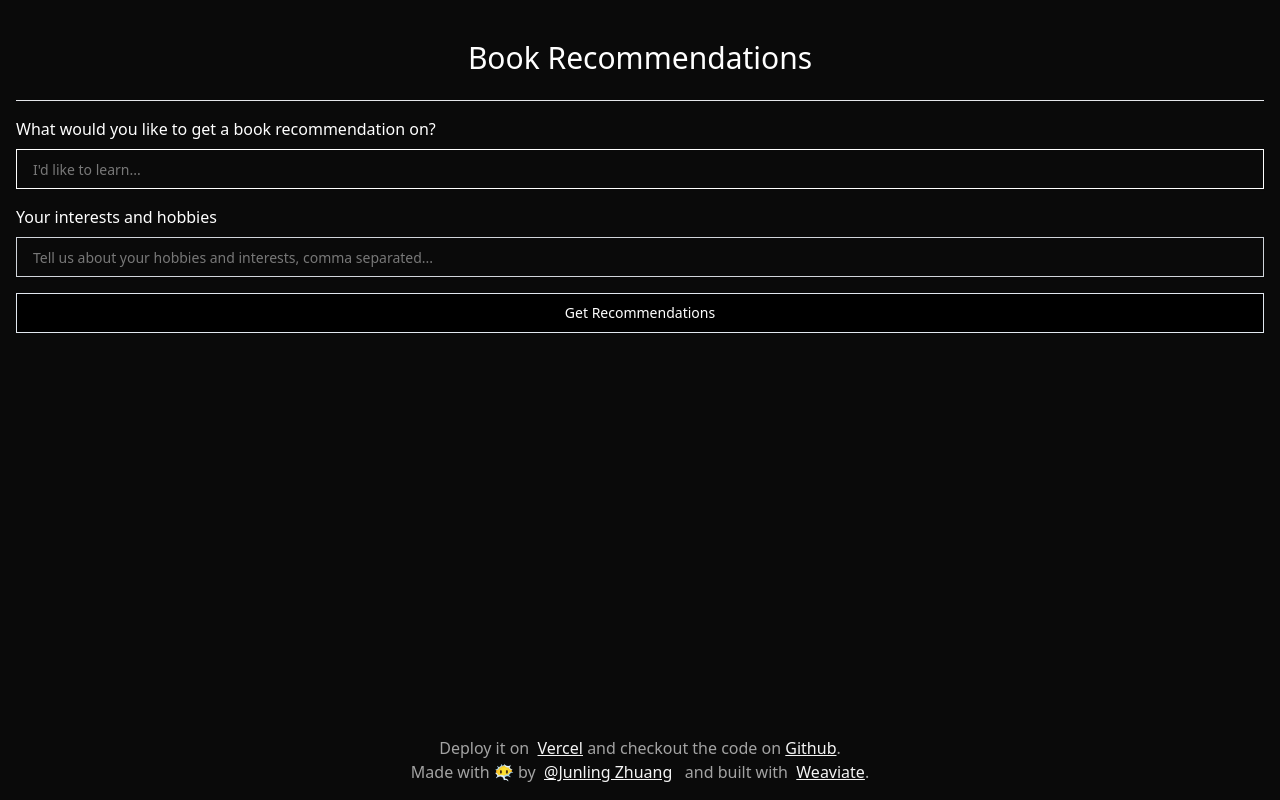
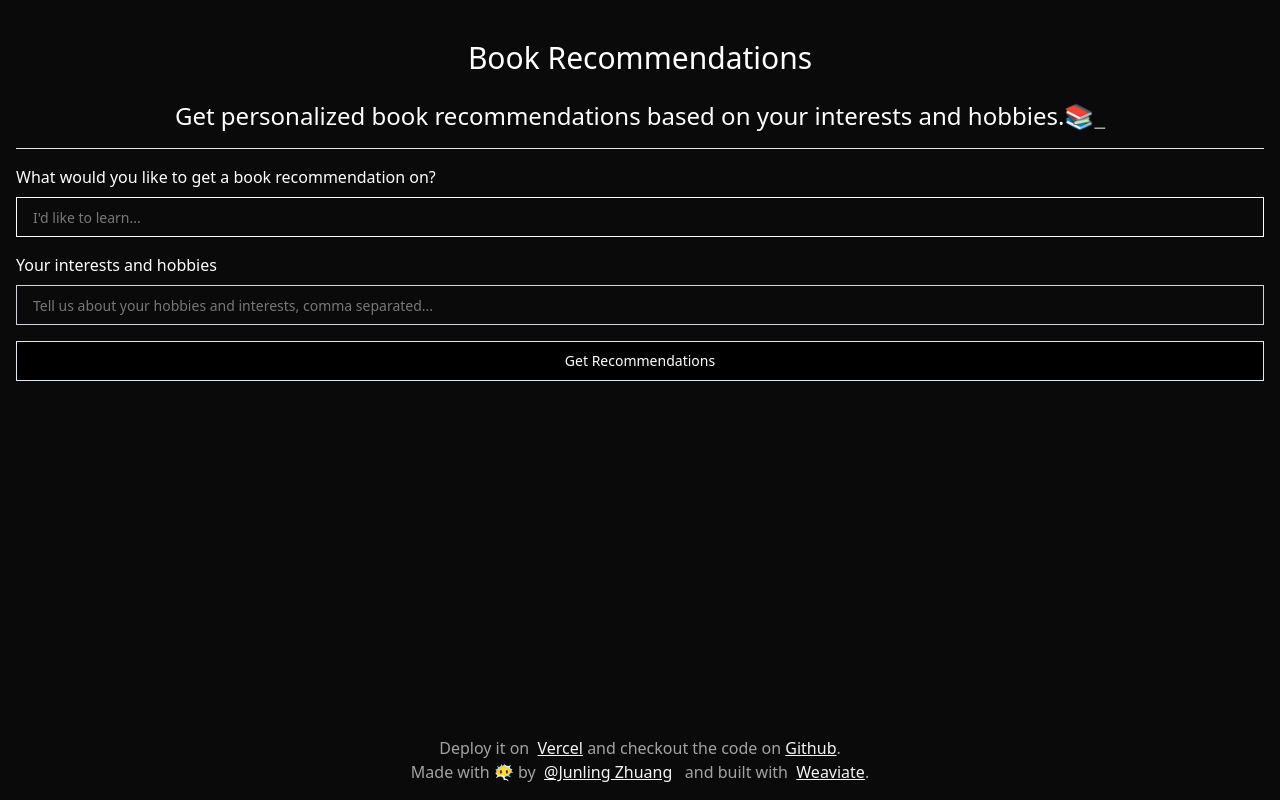
Before and after one commit to JunlingZhuang/Book-recommender, a Next.js app: page / in a window 1280 px wide. Built offline with nearby package versions, Linux system fonts and the light colour scheme.

Commit message:
add typed animation

```diff
--- a/package.json
+++ b/package.json
@@ -23,6 +23,7 @@
     "react-spinners": "^0.13.8",
     "tailwind-merge": "^1.14.0",
     "tailwindcss-animate": "^1.0.7",
+    "typed.js": "^2.1.0",
     "weaviate-ts-client": "^1.5.0"
   },
   "devDependencies": {
--- a/pages/index.tsx
+++ b/pages/index.tsx
@@ -1,9 +1,11 @@
-import { SyntheticEvent, useState, useEffect } from "react";
+import { SyntheticEvent, useState, useEffect, useRef } from "react";
 import CircleLoader from "react-spinners/CircleLoader";
 import Modal from "react-modal";
 import { Book } from "types";
 import { Input } from "@/components/ui/input";
 import { Button } from "@/components/ui/button";
+import Typed from "typed.js";
+
 import {
   Popover,
   PopoverContent,
@@ -35,6 +37,26 @@ export default function Home() {
   const [recommendedBooks, setRecommendedBooks] = useState([]);
   const [modalIsOpen, setIsOpen] = useState(false);
   const [selectedBook, setSelectedbook] = useState<Book | undefined>(undefined);
+  const el = useRef(null);
+  useEffect(() => {
+    const typed = new Typed(el.current, {
+      strings: [
+        "Get personalized book recommendations based on your interests and hobbies.📚",
+        "Try it out now!💡 ",
+      ],
+      typeSpeed: 50,
+      backSpeed: 20,
+      backDelay: 1000,
+
+      showCursor: true,
+      cursorChar: "_",
+      loop: true,
+    });
+
+    return () => {
+      typed.destroy();
+    };
+  }, []);
 
   const openModal = (book_title: string) => {
     const bookSelection = recommendedBooks.filter((book: Book) => {
@@ -164,6 +186,9 @@ export default function Home() {
           <h1 className="text-3xl text-white font-black font-normal mb-6 text-center">
             Book Recommendations
           </h1>
+          <h2 className="text-2xl text-white font-normal text-center">
+            <span ref={el}></span>
+          </h2>
           <div className="border-t border-gray-200 my-4"></div>
 
           <form
```
Also changed, not shown: pages/_app.tsx (+11 -10 lines), 1 other file (tests, documents, lock files or other folders).
